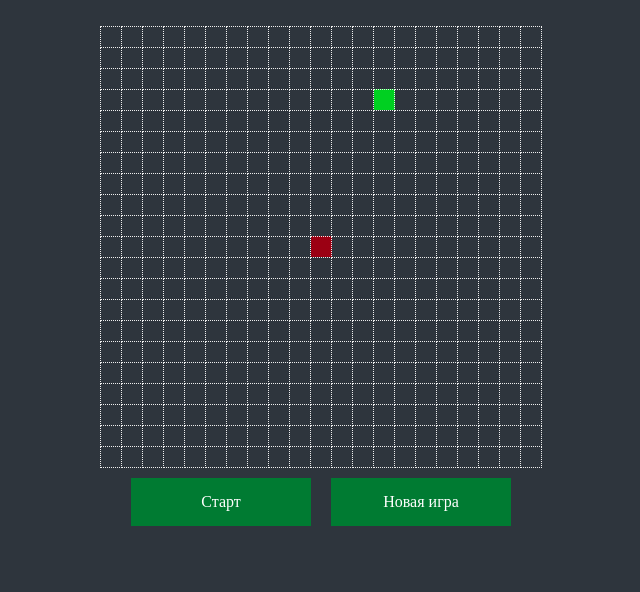
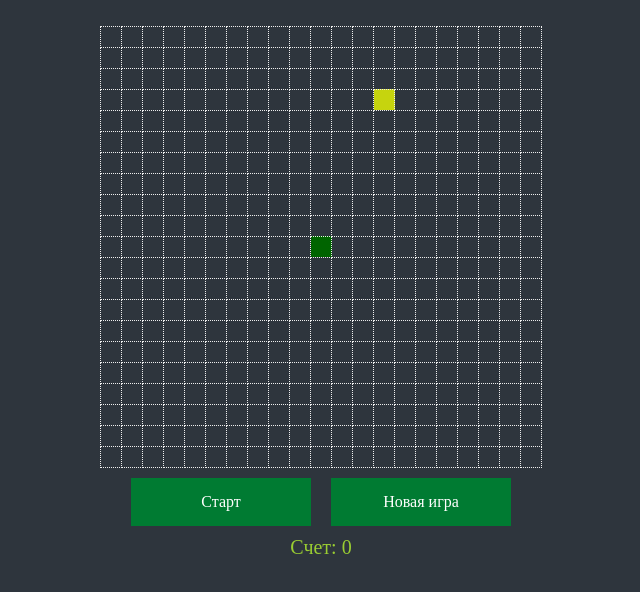
Before and after one commit to Astronaw/Geek_Homework_JS1, a plain HTML site: page lesson7/index.html in a window 1280 px wide. Shown: the whole page, without its empty margins (319-959 px from the left). Drawn offline with Linux system fonts and the light colour scheme.

Commit message:
add lesson 7

```diff
--- a/lesson7/index.html
+++ b/lesson7/index.html
@@ -13,7 +13,7 @@
     <div id="playButton" class="menuButton">Старт</div>
     <div id="newGameButton" class="menuButton">Новая игра</div>
 </div>
-
+<div class="score"><p>Счет: <span id="score">0</span></p></div>
 <script src="js.js"></script>
 </body>
 </html>
--- a/lesson7/js.js
+++ b/lesson7/js.js
@@ -87,7 +87,7 @@ const map = {
     console.log(this.cells);
   },
 
-  render(snakePointsArray, foodPoint) {
+  render(snakePointsArray, foodPoint, blockPoint) {
     for (const cell of this.usedCells) {
       cell.className = 'cell';
     }
@@ -105,6 +105,11 @@ const map = {
 
     foodCell.classList.add('food');
     this.usedCells.push(foodCell);
+
+    const blockCell = this.cells[`x${blockPoint.x}_y${blockPoint.y}`];
+
+    blockCell.classList.add('block');
+    this.usedCells.push(blockCell);
   },
 };
 
@@ -180,6 +185,27 @@ const food = {
   },
 };
 
+const block = {
+  x: null,
+  y: null,
+
+  getCoordinates() {
+    return {
+      x: this.x,
+      y: this.y,
+    };
+  },
+
+  setCoordinates(point) {
+    this.x = point.x;
+    this.y = point.y;
+  },
+
+  isOnPoint(point) {
+    return this.x === point.x && this.y === point.y;
+  },
+};
+
 const status = {
   condition: null,
 
@@ -209,7 +235,9 @@ const game = {
   map,
   snake,
   food,
+  block,
   status,
+  score: 0,
   tickInterval: null,
 
   init(userSettings) {
@@ -292,6 +320,8 @@ const game = {
     this.stop();
     this.snake.init(this.getStartSnakeBody(), 'up');
     this.food.setCoordinates(this.getRandomFreeCoordinates());
+    this.resetScore();
+    this.clearBlock();
     this.render();
   },
 
@@ -320,7 +350,7 @@ const game = {
   },
 
   render() {
-    this.map.render(this.snake.getBody(), this.food.getCoordinates());
+    this.map.render(this.snake.getBody(), this.food.getCoordinates(), this.block.getCoordinates());
   },
 
   play() {
@@ -353,9 +383,13 @@ const game = {
   tickHandler() {
     if (!this.canMakeStep()) return this.finish();
 
+    if (this.block.isOnPoint(this.snake.getNextStepHeadPoint())) return this.finish();
+
     if (this.food.isOnPoint(this.snake.getNextStepHeadPoint())) {
       this.snake.growUp();
+      this.setScore();
       this.food.setCoordinates(this.getRandomFreeCoordinates());
+      this.block.setCoordinates(this.getRandomFreeCoordinates());
 
       if (this.isGameWon()) this.finish();
     }
@@ -377,6 +411,21 @@ const game = {
   isGameWon() {
     return this.snake.getBody().length > this.config.getWinFoodCount();
   },
+
+  setScore() {
+    this.score++;
+    document.getElementById('score').innerText = this.score;
+  },
+
+  resetScore() {
+    this.score = 0;
+    document.getElementById('score').innerText = this.score;
+  },
+
+  clearBlock() {
+    this.block.x = null;
+    this.block.y = null;
+  },
 };
 
 game.init({speed: 5});
--- a/lesson7/style.css
+++ b/lesson7/style.css
@@ -30,13 +30,22 @@ td.cell{
     border-collapse: collapse;
 }
 .food{
-    background: #00d021;
+    background: #c6d40e;
 }
+.block {
+    animation: color 1s infinite alternate;
+}
+
+@keyframes color {
+    from { background-color: black; }
+    to { background-color: darkred; }
+}
+
 .snakeBody{
-    background: #e5e5e5;
+    background: #6a774a;
 }
 .snakeHead{
-    background: #9b0013;
+    background: darkgreen;
 }
 .disabled {
     background: #7c7c7c;
@@ -44,3 +53,8 @@ td.cell{
 .disabled:hover{
     background: #7c7c7c;
 }
+.score {
+    text-align: center;
+    font-size: 20px;
+    color: yellowgreen;
+}
```
